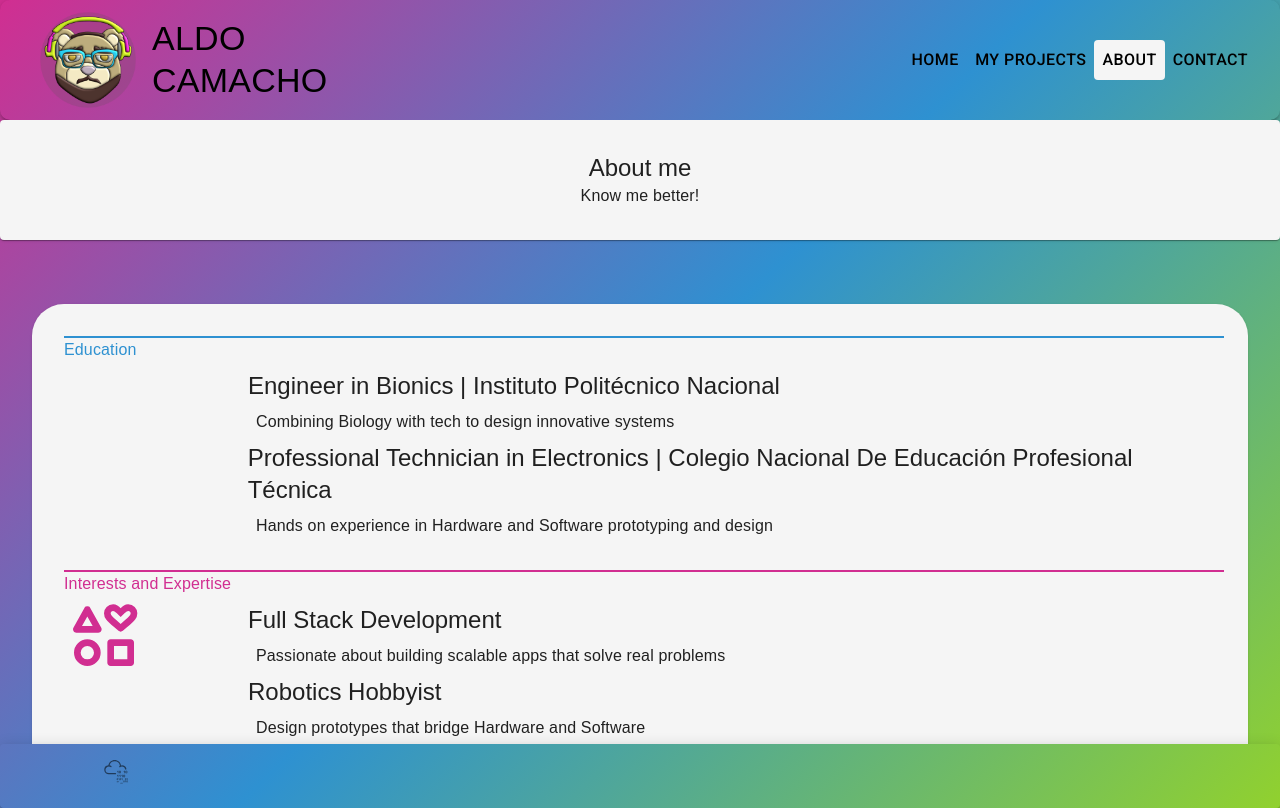
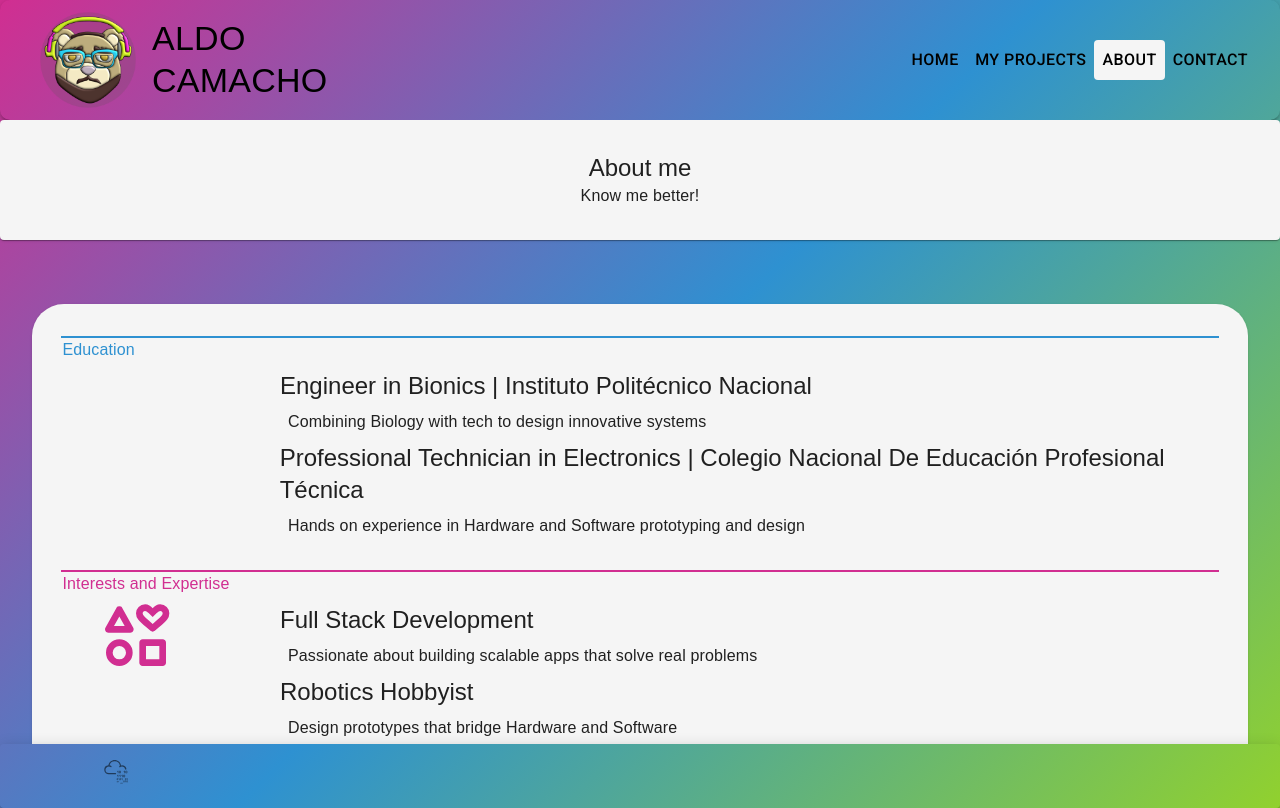
Before and after one commit to Aldo-Camacho/portfolio, a React (Create React App) app: page /about in a window 1280 px wide. Built offline with nearby package versions, Linux system fonts and the light colour scheme; some icons are missing; a web font is replaced by a local one.

Commit message:
Commit 14: About page styles changed

```diff
--- a/src/components/About.js
+++ b/src/components/About.js
@@ -11,11 +11,11 @@
                 <Typography variant="h5" >About me</Typography>
                 <Typography variant="body1" >Know me better!</Typography>
             </Paper>
-            <Paper sx={{ borderRadius: 8, width: "90vw", alignSelf: "center", display: "flex", flexDirection: "column", justifyContent: "space-between", alignItems: "center", margin: "auto", marginTop: 8, marginBottom: 4, padding: 4 }}>
-                <Divider sx={{ borderColor: "#2E91D1", borderWidth: 1, alignSelf:"flex-start", width:"95%", paddingX: 4 }} />
-                <Typography variant="body1" alignSelf="flex-start" color="primary" >Education</Typography>
-                <Box width="100%" display="flex" flexDirection="row" justifyContent="left" paddingBottom={4}>
-                    <Box sx={{ paddingRight: 8, paddingY: 0, alignSelf:"flex-start" }}>
+            <Paper sx={{ borderRadius: 8, width: "95vw", alignSelf: "center", display: "flex", flexDirection: "column", justifyContent: "space-between", alignItems: "stretch", margin: "auto", marginTop: 8, marginBottom: 4, paddingY: 4, paddingX: 0 }}>
+                <Divider sx={{ borderColor: "#2E91D1", borderWidth: 1, width:"95%", paddingX: 0, margin: "auto" }} />
+                <Typography width="95%" margin="auto" textAlign="left" variant="body1" color="primary" >Education</Typography>
+                <Box display="flex" flexDirection="row" justifyContent="left" paddingBottom={4}>
+                    <Box sx={{ paddingX: 8, paddingY: 0, alignSelf:"flex-start" }}>
                         <Icon icon="qlementine-icons:education-16" color="#2E91D1" width="80px" height="80px"/>
                     </Box>
                     <List >
@@ -31,10 +31,10 @@
                     <Typography variant="body1" textAlign="left" paddingX={6} >Hands on experience in Hardware and Software prototyping and design </Typography>
                     </List>
                 </Box>
-                <Divider sx={{ borderColor: "#D12E91", borderWidth: 1, alignSelf:"flex-start", width:"95%", paddingX: 4 }} />
-                <Typography variant="body1" alignSelf="flex-start" color="secondary" >Interests and Expertise</Typography>
-                <Box width="100%" display="flex" flexDirection="row" justifyContent="left" paddingBottom={4}>
-                    <Box sx={{ paddingRight: 8, paddingY: 0, alignSelf:"flex-start" }}>
+                <Divider sx={{ borderColor: "#D12E91", borderWidth: 1, width:"95%", paddingX: 0, margin: "auto" }} />
+                <Typography width="95%" margin="auto" textAlign="left" variant="body1" alignSelf="flex-start" color="secondary" >Interests and Expertise</Typography>
+                <Box display="flex" flexDirection="row" justifyContent="left" paddingBottom={4}>
+                    <Box sx={{ paddingX: 8, paddingY: 0, alignSelf:"flex-start" }}>
                         <Icon icon="material-symbols:interests-outline-rounded" color="#D12E91" width="80px" height="80px"/>
                     </Box>
                     <List>
@@ -60,10 +60,10 @@
                     <Typography variant="body1" textAlign="left" paddingX={6} >More like: "A FULL stack engineer with experience on the tools needed to get the job done"</Typography>
                     </List>
                 </Box>
-                <Divider sx={{ borderColor: "#91D12E", borderWidth: 1, alignSelf:"flex-start", width:"95%", paddingX: 4 }} />
-                <Typography variant="body1" alignSelf="flex-start" color="terciary" >My mission</Typography>
-                <Box width="100%" display="flex" flexDirection="row" justifyContent="left" paddingBottom={4}>
-                    <Box sx={{ paddingRight: 8, paddingY: 0, alignSelf:"flex-start" }}>
+                <Divider sx={{ borderColor: "#91D12E", borderWidth: 1, width:"95%", paddingX: 0, margin: "auto" }} />
+                <Typography width="95%" margin="auto" textAlign="left" variant="body1" alignSelf="flex-start" color="terciary" >My mission</Typography>
+                <Box display="flex" flexDirection="row" justifyContent="left" paddingBottom={4}>
+                    <Box sx={{ paddingX: 8, paddingY: 0, alignSelf:"flex-start" }}>
                         <Icon icon="charm:rocket" color="#91D12E" width="80px" height="80px"/>
                     </Box>
                     <List>
@@ -80,10 +80,10 @@
                     </ListItem>
                     </List>
                 </Box>
-                <Divider sx={{ borderColor: "#2E91D1", borderWidth: 1, alignSelf:"flex-start", width:"95%", paddingX: 4 }} />
-                <Typography variant="body1" alignSelf="flex-start" color="primary" >Interests and Expertise</Typography>
-                <Box width="100%" display="flex" flexDirection="row" justifyContent="left" paddingBottom={4}>
-                    <Box sx={{ paddingRight: 8, paddingY: 0, alignSelf:"flex-start" }}>
+                <Divider sx={{ borderColor: "#2E91D1", borderWidth: 1, width:"95%", paddingX: 0, margin: "auto" }} />
+                <Typography width="95%" margin="auto" textAlign="left" variant="body1" alignSelf="flex-start" color="primary" >Interests and Expertise</Typography>
+                <Box display="flex" flexDirection="row" justifyContent="left" paddingBottom={4}>
+                    <Box sx={{ paddingX: 8, paddingY: 0, alignSelf:"flex-start" }}>
                         <Icon icon="octicon:goal-16" color="#2E91D1" width="80px" height="80px"/>
                     </Box>
                     <List>
@@ -94,7 +94,7 @@
                     <Typography variant="body1" textAlign="left" paddingX={6} >How? By delivering tobust, creative and user centric systems and leveling up every project</Typography>
                     </List>
                 </Box>
-                <Button sx={{ border: 2, borderRadius: 3, margin: 2 }} color="secondary" component={Link} to="/contact">Contact me!</Button>
+                <Button sx={{ border: 2, borderRadius: 3, margin: 2, width: "fit-content", alignSelf: "center" }} color="secondary" component={Link} to="/contact">Contact me!</Button>
             </Paper>
         </PageBox>
     );
--- a/src/components/ContactForm.js
+++ b/src/components/ContactForm.js
@@ -7,14 +7,13 @@
 const PUBLIC_KEY = "pRjl3ZBbI7ZHdEjku";
 
 function ContactForm({sx}) {
-    const [ firstName, setFirstName ] = useState("");
-    const [ lastName, setLastName ] = useState("");
+    const [ fullName, setFullName ] = useState("");
     const [ email, setEmail ] = useState("");
     const [ message, setMessage ] = useState("");
 
     const sendForm = () => {
         const templateParams = {
-            name: `${ firstName } ${ lastName }`,
+            name: fullName,
             time: new Date(Date.now()).toString(),
             email: email,
             message: message,
@@ -33,13 +32,10 @@
                 <Box margin={4} display="flex" flexDirection="column">
                     <Typography variant="h4" padding={4} paddingBottom={0}>Contact Me!</Typography>
                     <Typography variant="boddy1" padding={2} paddingBottom={2}>Please add your contact info and your idea so I can get back at you!</Typography>
-                    <Box display="flex" flexDirection="row">
-                        <TextField onChange={(event) => {setFirstName(event.target.value)}} label="First Name"/>
-                        <TextField onChange={(event) => {setLastName(event.target.value)}} label="Last Name"/>
-                    </Box>
-                    <TextField onChange={(event) => {setEmail(event.target.value)}} label="Email"/>
-                    <TextField multiline onChange={(event) => {setMessage(event.target.value)}} minRows={2} label="Message"/>
-                    <Button onClick={sendForm}>Send!</Button>
+                    <TextField onChange={(event) => {setFullName(event.target.value)}} label="Full Name" margin="normal" required/>
+                    <TextField type="email" onChange={(event) => {setEmail(event.target.value)}} label="Email" margin="normal" required/>
+                    <TextField multiline onChange={(event) => {setMessage(event.target.value)}} minRows={2} label="Message" margin="normal" required/>
+                    <Button sx={{ border: 2, borderRadius: 3, margin: 2, width: "fit-content", alignSelf: "center" }} onClick={sendForm}>Send!</Button>
                 </Box>
             </Paper>
     );
```
